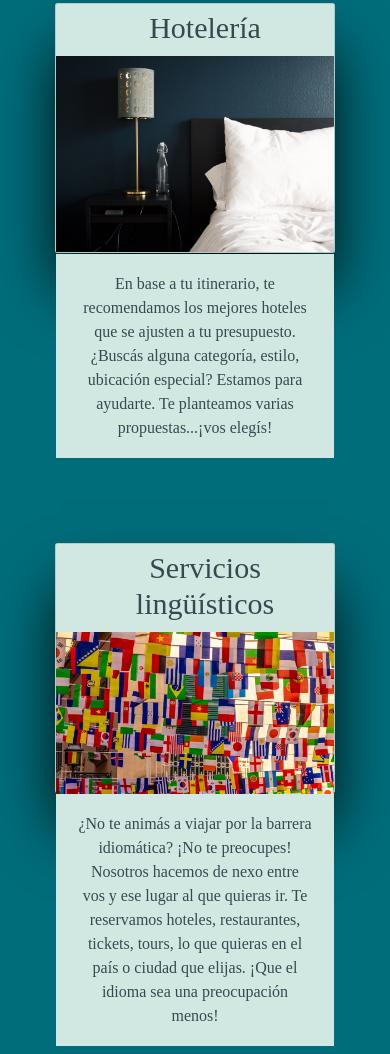
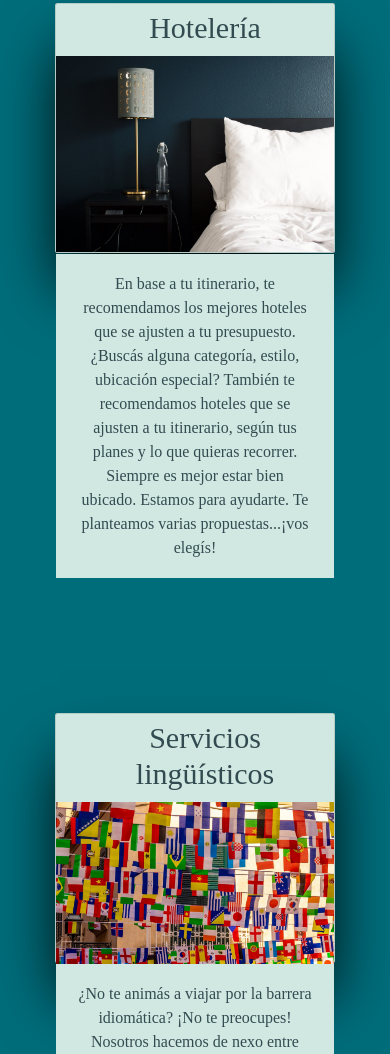
Before and after one commit to gi-pagano/idea-pagano, a website: page pages/servicios.html in a window 390 px wide. Shown: the part 912-1966 px from the top of the page. Drawn offline with nearby package versions, Linux system fonts and the light colour scheme; a web font is replaced by a local one.

Commit message:
mas cambios

```diff
--- a/pages/servicios.html
+++ b/pages/servicios.html
@@ -71,7 +71,7 @@
         <div class="card card-svc hotel-card">
           <h2 class="card-title">Hotelería</h2>
           <img src="../images/servicios/hotel.jpg" alt="cuarto de hotel">
-          <p class="card-desc">En base a tu itinerario, te recomendamos los mejores hoteles que se ajusten a tu presupuesto. ¿Buscás alguna categoría, estilo, ubicación especial? Estamos para ayudarte. Te planteamos varias propuestas...¡vos elegís!</p>
+          <p class="card-desc">En base a tu itinerario, te recomendamos los mejores hoteles que se ajusten a tu presupuesto. ¿Buscás alguna categoría, estilo, ubicación especial? También te recomendamos hoteles que se ajusten a tu itinerario, según tus planes y lo que quieras recorrer. Siempre es mejor estar bien ubicado. Estamos para ayudarte. Te planteamos varias propuestas...¡vos elegís!</p>
         </div>
 
         <div class="card card-svc idiomas-card">
--- a/scss/_media-queries.scss
+++ b/scss/_media-queries.scss
@@ -324,7 +324,7 @@
 @media only screen and (max-width: 599px) {
   .grid-svc {
   @include grid-row;
-  grid-template-rows: 45px 670px 500px 570px 630px 200px;
+  grid-template-rows: 45px 670px 670px 570px 630px 200px;
   row-gap: size(4);
   margin: 10px 0 0 0;
   grid-template-areas: "svc-title"
@@ -343,7 +343,6 @@
     height: size(25);
     margin: 40px auto 40px auto;
     &:hover {
-      pointer-events: none;
       height: 60%;
     }
     .card-desc {
@@ -352,9 +351,6 @@
       height: auto;
       top: 250px;
       overflow-y: hidden;
-      &:hover {
-        pointer-events: none;
-      }
     }
  }
   .btn-quiero {
```
Also changed, not shown: css/styles.css.
